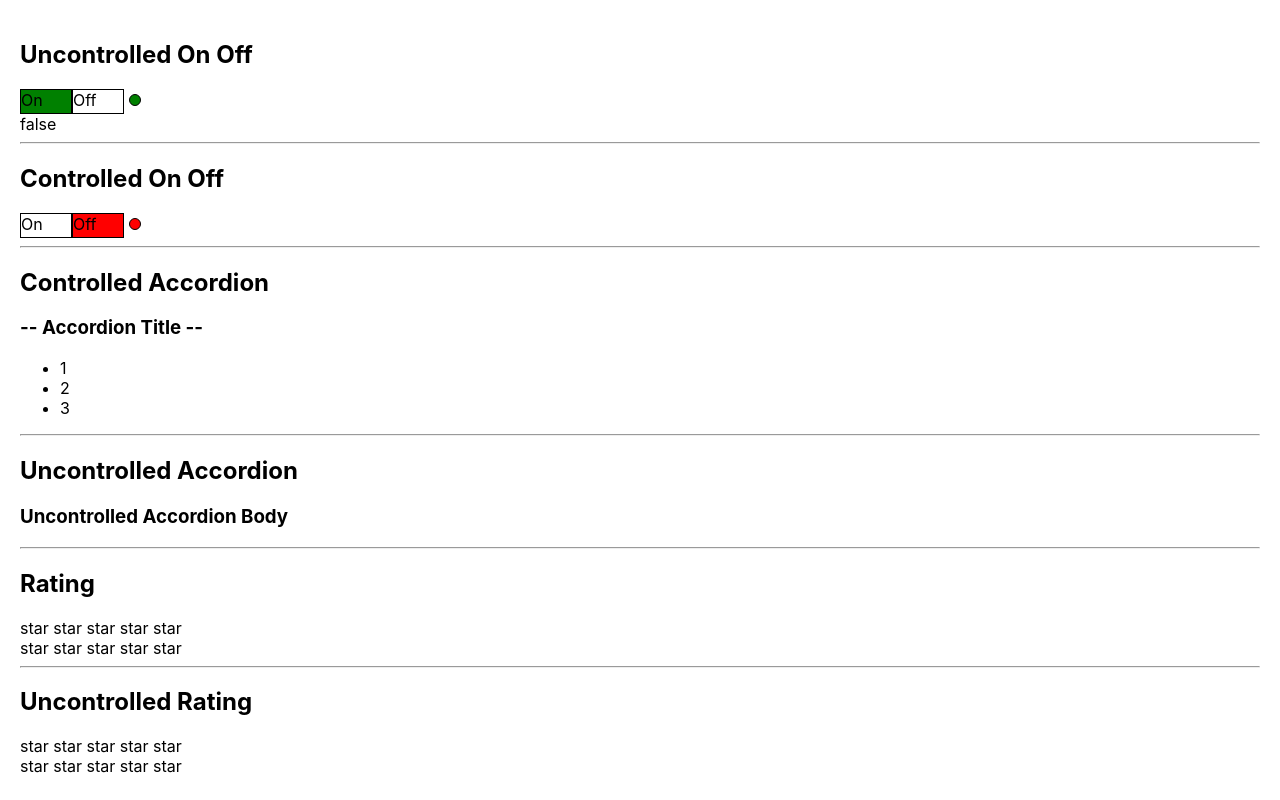
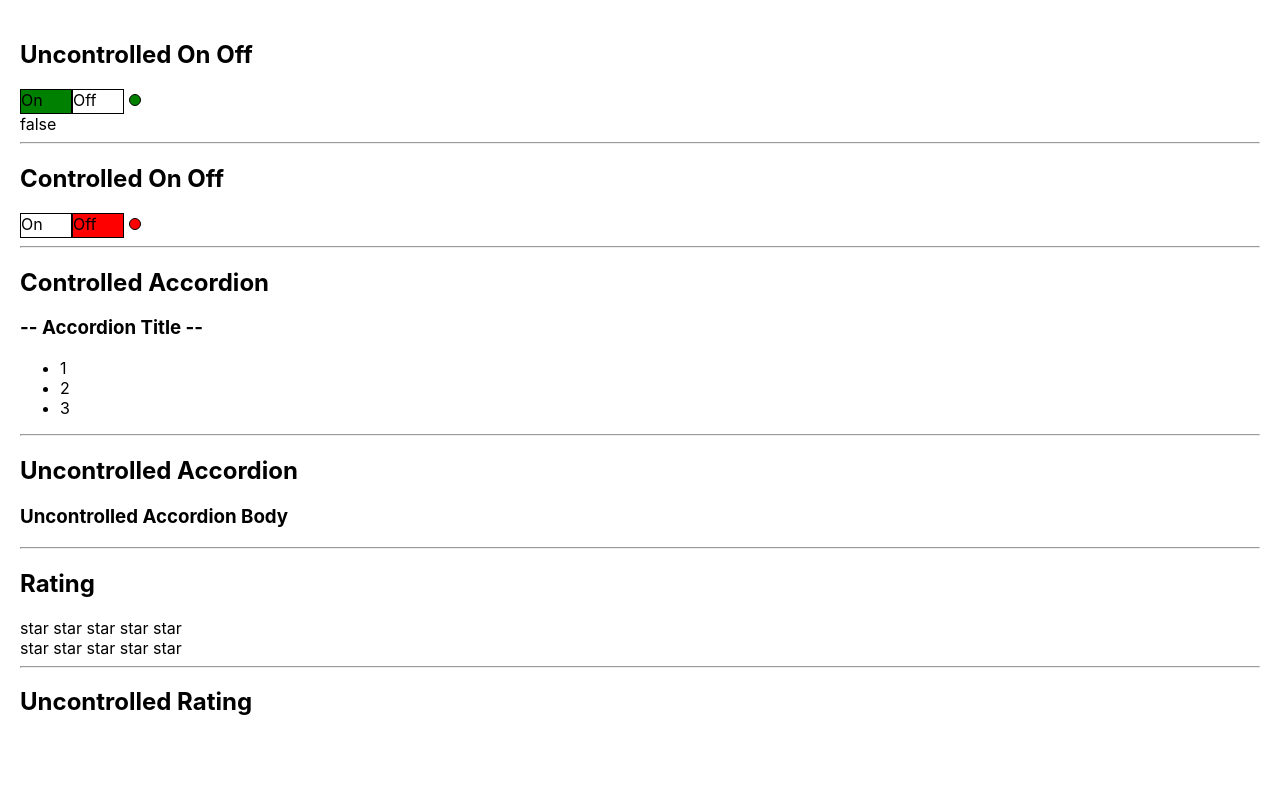
Before and after one commit to katesheleh/components, a React (Create React App) app: page / in a window 1280 px wide. Built offline with nearby package versions, Linux system fonts and the light colour scheme.

Commit message:
11 - uncontrolled components refactoring

```diff
--- a/src/App.tsx
+++ b/src/App.tsx
@@ -21,7 +21,7 @@ function App() {
 			<div className="App">
 
 				<h2>Uncontrolled On Off</h2>
-				<UncontrolledOnOff onChange={setSwitchOn}/> {switchOn.toString()}
+				<UncontrolledOnOff onChange={setSwitchOn} defaultOn={true}/> {switchOn.toString()}
 				<hr/>
 
 
@@ -52,8 +52,6 @@ function App() {
 				<hr/>
 
 				<h2>Uncontrolled Rating</h2>
-				<UncontrolledRating/>
-				<UncontrolledRating/>
 			</div>
 	);
 }
--- a/src/components/UncontrolledOnOff/UncontrolledOnOff.tsx
+++ b/src/components/UncontrolledOnOff/UncontrolledOnOff.tsx
@@ -2,11 +2,12 @@ import React, {useState} from "react";
 
 type PropsType = {
     onChange: (on: boolean) => void
+    defaultOn?: boolean
 }
 
 const UncontrolledOnOff = (props: PropsType) => {
 
-    let [on, setOn] = useState(true);
+    let [on, setOn] = useState(props.defaultOn ? props.defaultOn : false);
 
     const onStyle = {
         display: 'inline-block',
--- a/src/components/UncontrolledRating/UncontrolledRating.tsx
+++ b/src/components/UncontrolledRating/UncontrolledRating.tsx
@@ -1,16 +1,23 @@
 import React, { useState } from 'react';
 import Star from './Star/Star';
 
-const UncontrolledRating = () => {
+export type RatingValueType = 0 | 1 | 2 | 3 | 4 | 5;
 
-  const [ value, setValue ] = useState<0 | 1 | 2 | 3 | 4 | 5>( 0 );
+export type UncontrolledRatingType = {
+  defaultValue?: RatingValueType
+  onChange: (value: RatingValueType) => void
+}
+
+const UncontrolledRating = (props: UncontrolledRatingType) => {
+
+  const [ value, setValue ] = useState<RatingValueType>( props.defaultValue ? props.defaultValue : 0 );
   return (
     <div>
-      <Star selected={ value > 0 } setValue={ () => { setValue( 1 ); } } />
-      <Star selected={ value > 1 } setValue={ () => { setValue( 2 ); } } />
-      <Star selected={ value > 2 } setValue={ () => { setValue( 3 ); } } />
-      <Star selected={ value > 3 } setValue={ () => { setValue( 4 ); } } />
-      <Star selected={ value > 4 } setValue={ () => { setValue( 5 ); } } />
+      <Star selected={ value > 0 } setValue={ () => { setValue( 1 ); props.onChange(1)} } />
+      <Star selected={ value > 1 } setValue={ () => { setValue( 2 ); props.onChange(2)} } />
+      <Star selected={ value > 2 } setValue={ () => { setValue( 3 ); props.onChange(3)} } />
+      <Star selected={ value > 3 } setValue={ () => { setValue( 4 ); props.onChange(4)} } />
+      <Star selected={ value > 4 } setValue={ () => { setValue( 5 ); props.onChange(5)} } />
     </div>
   );
 };
```
Also changed, not shown: 2 other files (tests, documents, lock files or other folders).
